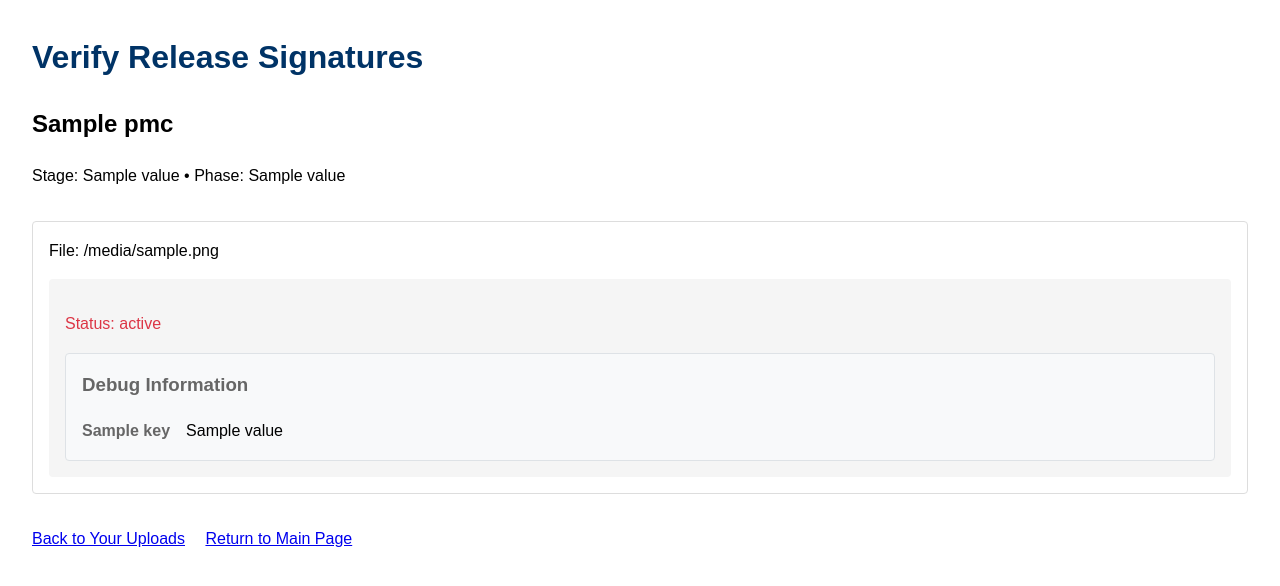
After one commit to apache/tooling-trusted-release, a Python web app: template atr/templates/release-signature-verify.html in a window 1280 px wide. The commit adds this page. Shown: the top 586 px of the page. Run offline with Jinja, Linux system fonts and the light colour scheme; the template is opened without the code that fills it: most values are stand-ins (such as "Sample title", 1, 10 or a date in 2020).

Commit message:
Verify all release package signatures

```diff
--- /dev/null
+++ b/atr/templates/release-signature-verify.html
@@ -0,0 +1,164 @@
+<!DOCTYPE html>
+<html lang="en">
+  <head>
+    <meta charset="utf-8" />
+    <meta name="viewport" content="width=device-width,initial-scale=1.0" />
+    <meta name="description" content="Verify release candidate signatures." />
+    <title>ATR | Verify Release Signatures</title>
+    <link rel="stylesheet" href="{{ url_for('static', filename='root.css') }}" />
+    <style>
+        .release-info {
+            margin-bottom: 2rem;
+        }
+
+        .package-list {
+            margin: 1rem 0;
+        }
+
+        .package {
+            border: 1px solid #ddd;
+            padding: 1rem;
+            margin: 1rem 0;
+            border-radius: 4px;
+        }
+
+        .package-info {
+            margin-bottom: 1rem;
+        }
+
+        .verification-status {
+            margin-top: 1rem;
+            padding: 1rem;
+            border-radius: 4px;
+            background: #f5f5f5;
+        }
+
+        .navigation {
+            margin-top: 2rem;
+        }
+
+        .navigation a {
+            margin-right: 1rem;
+        }
+
+        .error {
+            color: #dc3545;
+            font-weight: bold;
+        }
+
+        .status.success {
+            color: #28a745;
+        }
+
+        .status.failure {
+            color: #dc3545;
+        }
+
+        .signature-details {
+            margin-top: 1rem;
+            padding: 1rem;
+            border-radius: 4px;
+            background: #f5f5f5;
+        }
+
+        .debug-info {
+            margin-top: 1rem;
+            padding: 1rem;
+            border-radius: 4px;
+            background: #f8f9fa;
+            border: 1px solid #dee2e6;
+        }
+
+        .debug-info h3 {
+            margin-top: 0;
+            color: #666;
+        }
+
+        .debug-info dl {
+            margin: 0;
+            display: grid;
+            grid-template-columns: auto 1fr;
+            gap: 0.5rem 1rem;
+        }
+
+        .debug-info dt {
+            font-weight: bold;
+            color: #666;
+        }
+
+        .debug-info dd {
+            margin: 0;
+            word-break: break-all;
+        }
+
+        pre.stderr {
+            background: #f8f9fa;
+            padding: 0.5rem;
+            border-radius: 2px;
+            overflow-x: auto;
+            margin: 0.5rem 0;
+            white-space: pre-wrap;
+        }
+    </style>
+  </head>
+  <body>
+    <h1>Verify Release Signatures</h1>
+
+    <div class="release-info">
+      <h2>{{ release.pmc.project_name }}</h2>
+      <p>
+        Stage: {{ release.stage.value }}
+        •
+        Phase: {{ release.phase.value }}
+      </p>
+    </div>
+
+    <div class="package-list">
+      {% for result in verification_results %}
+        <div class="package">
+          <div class="package-info">
+            <div>File: {{ result.file }}</div>
+          </div>
+
+          <div class="verification-status">
+            {% if result.error %}
+              <p class="error">Error: {{ result.error }}</p>
+            {% else %}
+              <p class="status {% if result.verified %}success{% else %}failure{% endif %}">Status: {{ result.status }}</p>
+              {% if result.verified %}
+                <div class="signature-details">
+                  <p>Key ID: {{ result.key_id }}</p>
+                  <p>Signed by: {{ result.username }} &lt;{{ result.email }}&gt;</p>
+                  <p>Timestamp: {{ result.timestamp }}</p>
+                </div>
+              {% endif %}
+            {% endif %}
+
+            {% if result.debug_info %}
+              <div class="debug-info">
+                <h3>Debug Information</h3>
+                <dl>
+                  {% for key, value in result.debug_info.items() %}
+                    <dt>{{ key }}</dt>
+                    <dd>
+                      {% if key == 'stderr' and value != 'Not available' %}
+                        <pre class="stderr">{{ value }}</pre>
+                      {% else %}
+                        {{ value }}
+                      {% endif %}
+                    </dd>
+                  {% endfor %}
+                </dl>
+              </div>
+            {% endif %}
+          </div>
+        </div>
+      {% endfor %}
+    </div>
+
+    <div class="navigation">
+      <a href="{{ url_for('root_user_uploads') }}">Back to Your Uploads</a>
+      <a href="{{ url_for('root_pages') }}">Return to Main Page</a>
+    </div>
+  </body>
+</html>
--- a/atr/templates/user-uploads.html
+++ b/atr/templates/user-uploads.html
@@ -69,6 +69,9 @@
                   <div>File: {{ package.file }}</div>
                   <div>Signature: {{ package.signature }}</div>
                   <div>Checksum (SHA-512): {{ package.checksum }}</div>
+                  <p class="package-actions">
+                    <a href="{{ url_for('root_release_signatures_verify', release_key=release.storage_key) }}">Verify Signatures</a>
+                  </p>
                 </div>
               {% endfor %}
             </div>
```
Also changed, not shown: atr/routes.py (+99 -1 lines), atr/templates/pages.html (+8 -0 lines).
